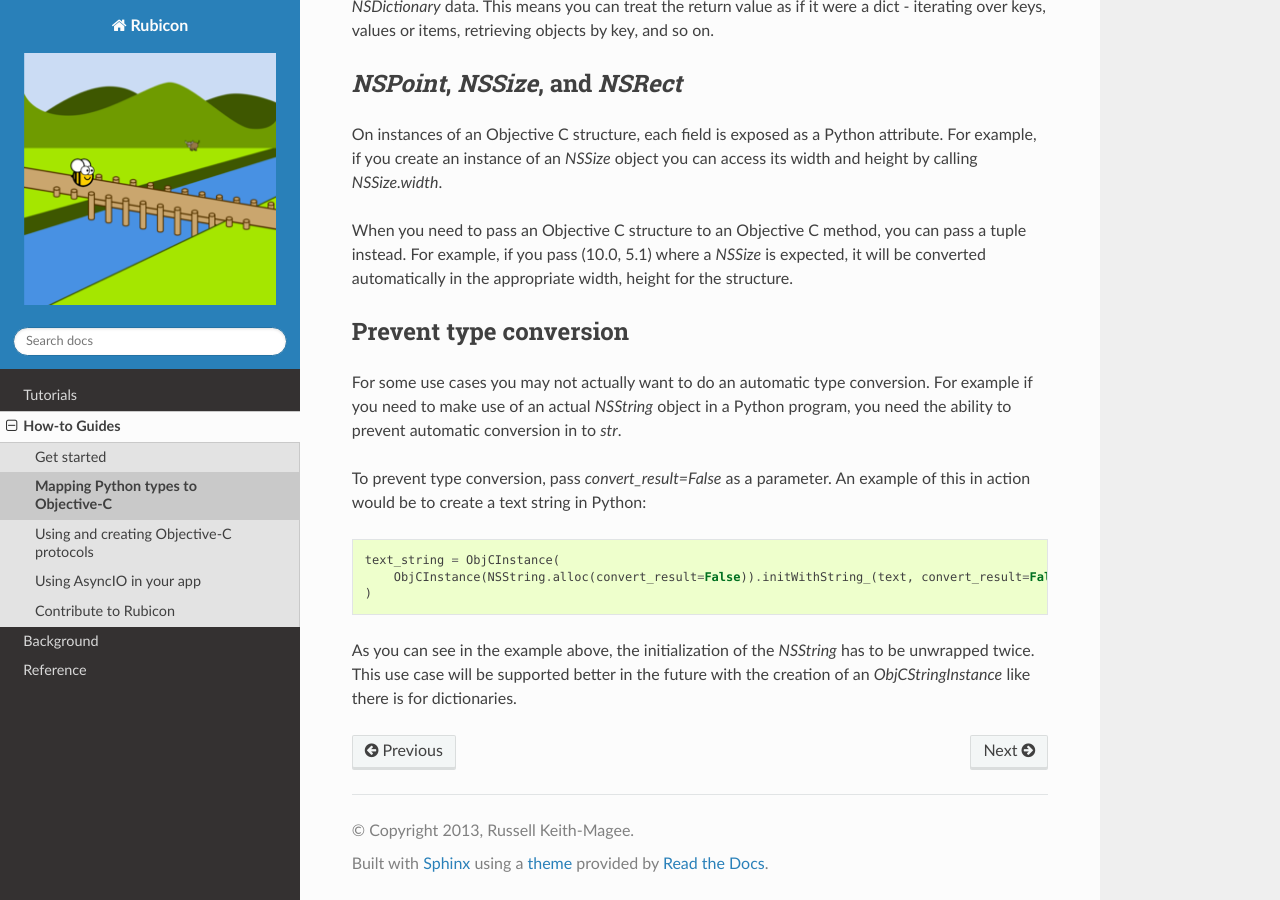
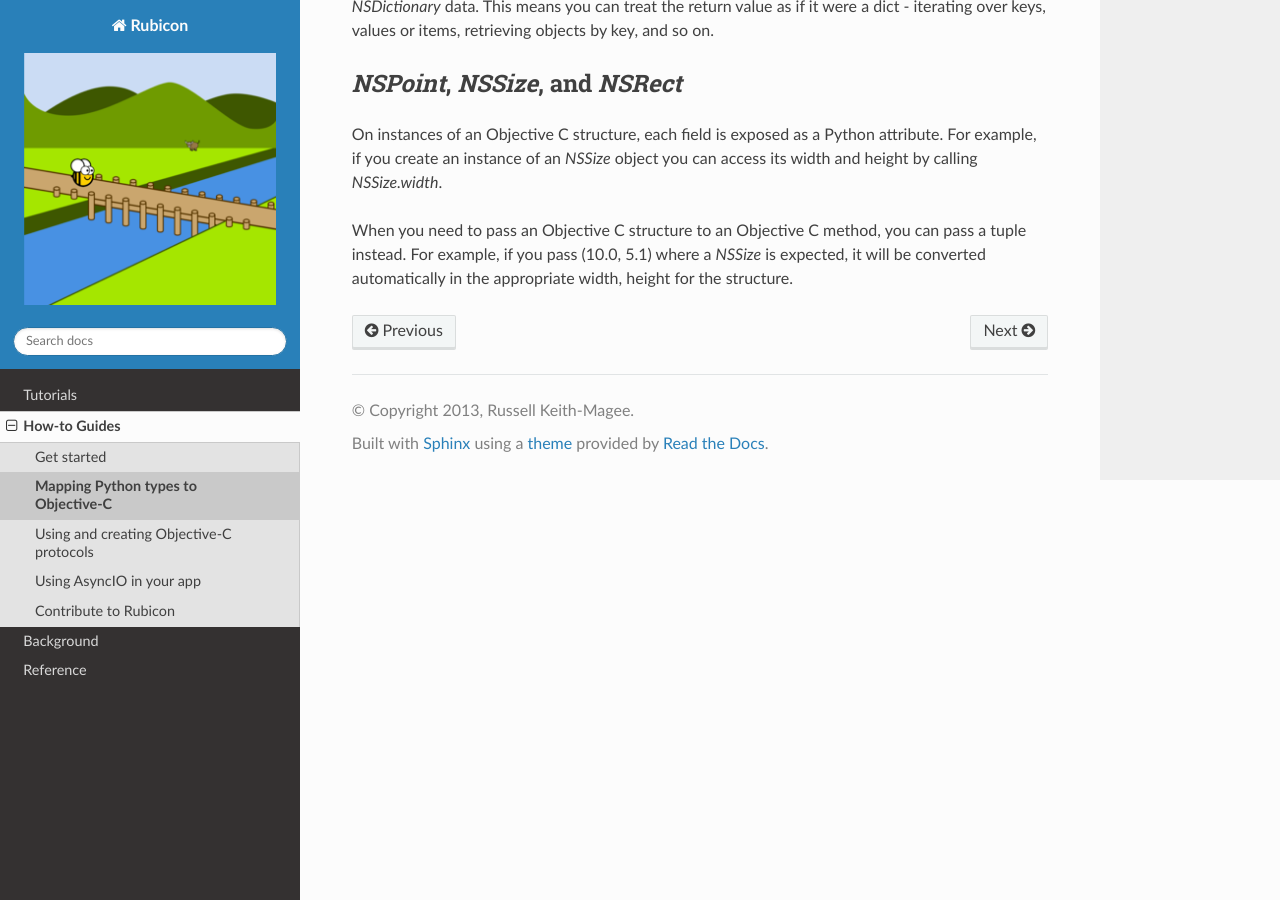
Before and after one commit to beeware/rubicon-objc, a Sphinx documentation site: the page built from docs/how-to/type-mapping.rst, in a window 1280 px wide and 900 px high, scrolled down 1583 px. Built offline with Sphinx 7.4.7 and the Read the Docs theme 2.0.0, drawn with Linux system fonts in a browser that asks for light colours.

Commit message:
Remove obsolete docs about preventing automatic NSString conversion

```diff
--- a/docs/how-to/type-mapping.rst
+++ b/docs/how-to/type-mapping.rst
@@ -93,23 +93,3 @@ When you need to pass an Objective C structure to an Objective C method,
 you can pass a tuple instead. For example, if you pass (10.0, 5.1) where a
 `NSSize` is expected, it will be converted automatically in the appropriate
 width, height for the structure.
-
-Prevent type conversion
------------------------
-
-For some use cases you may not actually want to do an automatic type conversion.
-For example if you need to make use of an actual `NSString` object in a Python
-program, you need the ability to prevent automatic conversion in to `str`.
-
-To prevent type conversion, pass `convert_result=False` as a parameter. An
-example of this in action would be to create a text string in Python:
-
-.. code-block:: python
-
-    text_string = ObjCInstance(
-        ObjCInstance(NSString.alloc(convert_result=False)).initWithString_(text, convert_result=False)
-    )
-
-As you can see in the example above, the initialization of the `NSString` has to
-be unwrapped twice. This use case will be supported better in the future with
-the creation of an `ObjCStringInstance` like there is for dictionaries.
```
